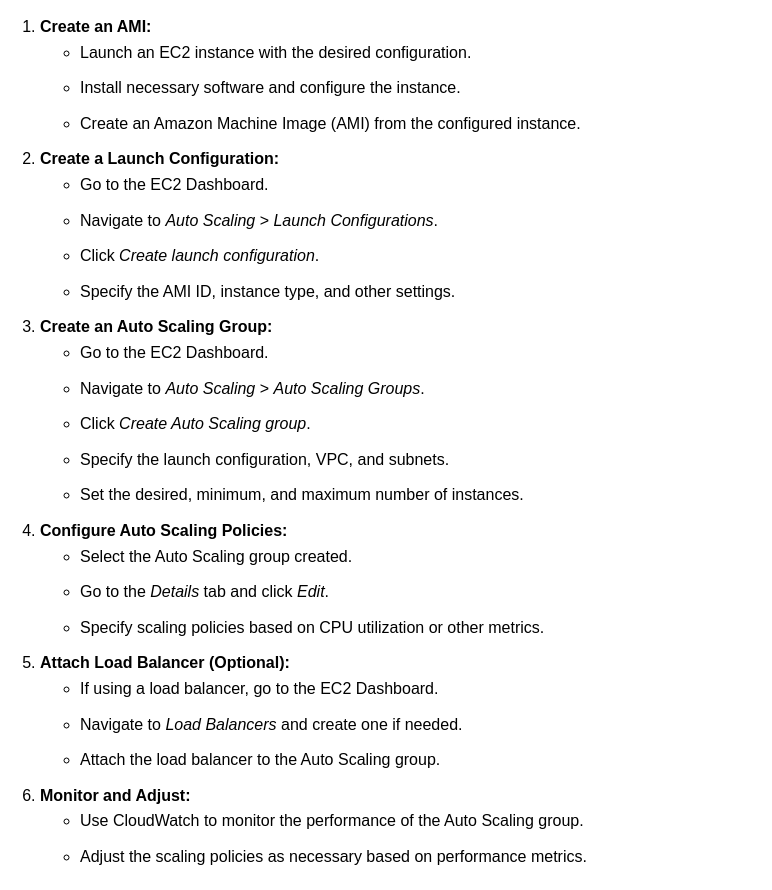
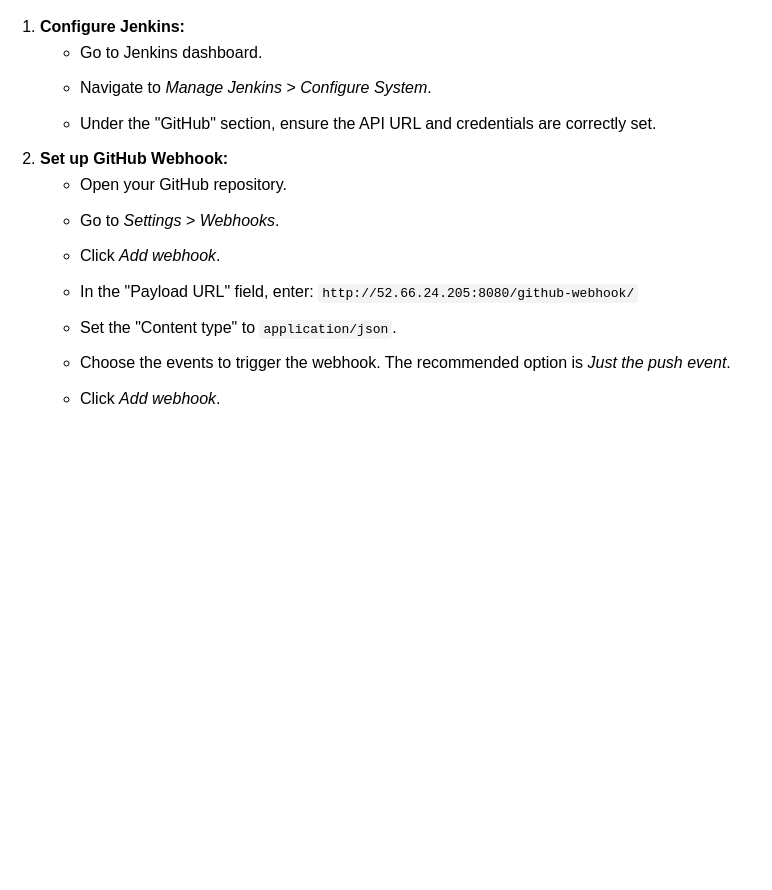
Before and after one commit to maheshfinpros/webserver-deployment, a plain HTML site: page index1.html in a window 1280 px wide. Shown: the part 80-970 px from the top of the page, without its empty margins (0-772 px from the left). After the commit the page ends 800 px from the top, so only its background shows below. Drawn offline with Linux system fonts and the light colour scheme.

Commit message:
Update index1.html

```diff
--- a/index1.html
+++ b/index1.html
@@ -3,7 +3,7 @@
 <head>
     <meta charset="UTF-8">
     <meta name="viewport" content="width=device-width, initial-scale=1.0">
-    <title>Auto Scaling Installation Steps</title>
+    <title>GitHub Webhook Setup for Jenkins</title>
     <style>
         body {
             font-family: Arial, sans-serif;
@@ -20,59 +20,34 @@
         li {
             margin-bottom: 10px;
         }
+        code {
+            background-color: #f4f4f4;
+            padding: 2px 4px;
+            border-radius: 4px;
+        }
     </style>
 </head>
 <body>
-    <h1>Auto Scaling Installation Steps</h1>
+    <h1>GitHub Webhook Setup for Jenkins</h1>
     <ol>
         <li>
-            <strong>Create an AMI:</strong>
+            <strong>Configure Jenkins:</strong>
             <ul>
-                <li>Launch an EC2 instance with the desired configuration.</li>
-                <li>Install necessary software and configure the instance.</li>
-                <li>Create an Amazon Machine Image (AMI) from the configured instance.</li>
+                <li>Go to Jenkins dashboard.</li>
+                <li>Navigate to <em>Manage Jenkins &gt; Configure System</em>.</li>
+                <li>Under the "GitHub" section, ensure the API URL and credentials are correctly set.</li>
             </ul>
         </li>
         <li>
-            <strong>Create a Launch Configuration:</strong>
+            <strong>Set up GitHub Webhook:</strong>
             <ul>
-                <li>Go to the EC2 Dashboard.</li>
-                <li>Navigate to <em>Auto Scaling</em> &gt; <em>Launch Configurations</em>.</li>
-                <li>Click <em>Create launch configuration</em>.</li>
-                <li>Specify the AMI ID, instance type, and other settings.</li>
-            </ul>
-        </li>
-        <li>
-            <strong>Create an Auto Scaling Group:</strong>
-            <ul>
-                <li>Go to the EC2 Dashboard.</li>
-                <li>Navigate to <em>Auto Scaling</em> &gt; <em>Auto Scaling Groups</em>.</li>
-                <li>Click <em>Create Auto Scaling group</em>.</li>
-                <li>Specify the launch configuration, VPC, and subnets.</li>
-                <li>Set the desired, minimum, and maximum number of instances.</li>
-            </ul>
-        </li>
-        <li>
-            <strong>Configure Auto Scaling Policies:</strong>
-            <ul>
-                <li>Select the Auto Scaling group created.</li>
-                <li>Go to the <em>Details</em> tab and click <em>Edit</em>.</li>
-                <li>Specify scaling policies based on CPU utilization or other metrics.</li>
-            </ul>
-        </li>
-        <li>
-            <strong>Attach Load Balancer (Optional):</strong>
-            <ul>
-                <li>If using a load balancer, go to the EC2 Dashboard.</li>
-                <li>Navigate to <em>Load Balancers</em> and create one if needed.</li>
-                <li>Attach the load balancer to the Auto Scaling group.</li>
-            </ul>
-        </li>
-        <li>
-            <strong>Monitor and Adjust:</strong>
-            <ul>
-                <li>Use CloudWatch to monitor the performance of the Auto Scaling group.</li>
-                <li>Adjust the scaling policies as necessary based on performance metrics.</li>
+                <li>Open your GitHub repository.</li>
+                <li>Go to <em>Settings &gt; Webhooks</em>.</li>
+                <li>Click <em>Add webhook</em>.</li>
+                <li>In the "Payload URL" field, enter: <code>http://52.66.24.205:8080/github-webhook/</code></li>
+                <li>Set the "Content type" to <code>application/json</code>.</li>
+                <li>Choose the events to trigger the webhook. The recommended option is <em>Just the push event</em>.</li>
+                <li>Click <em>Add webhook</em>.</li>
             </ul>
         </li>
     </ol>
```
